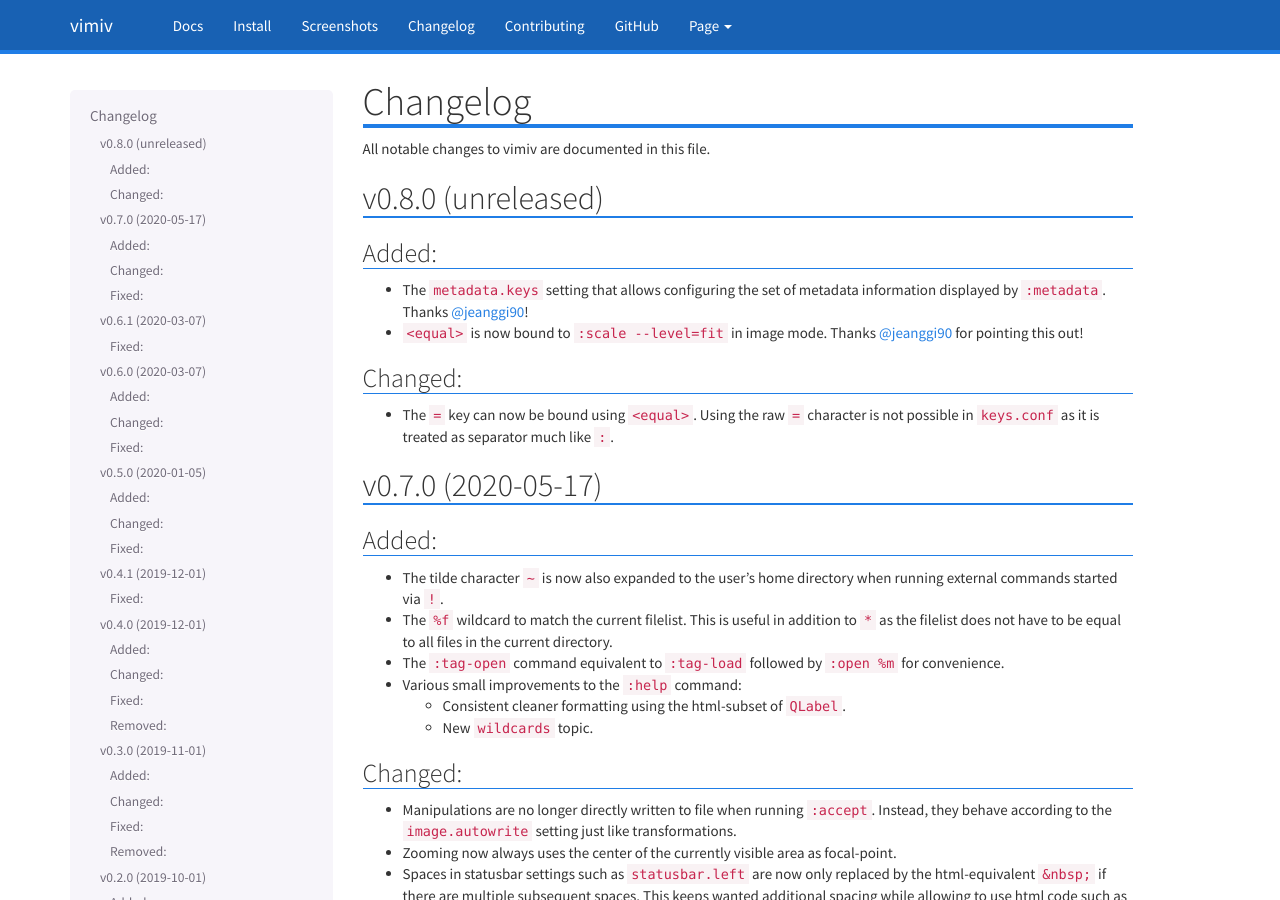
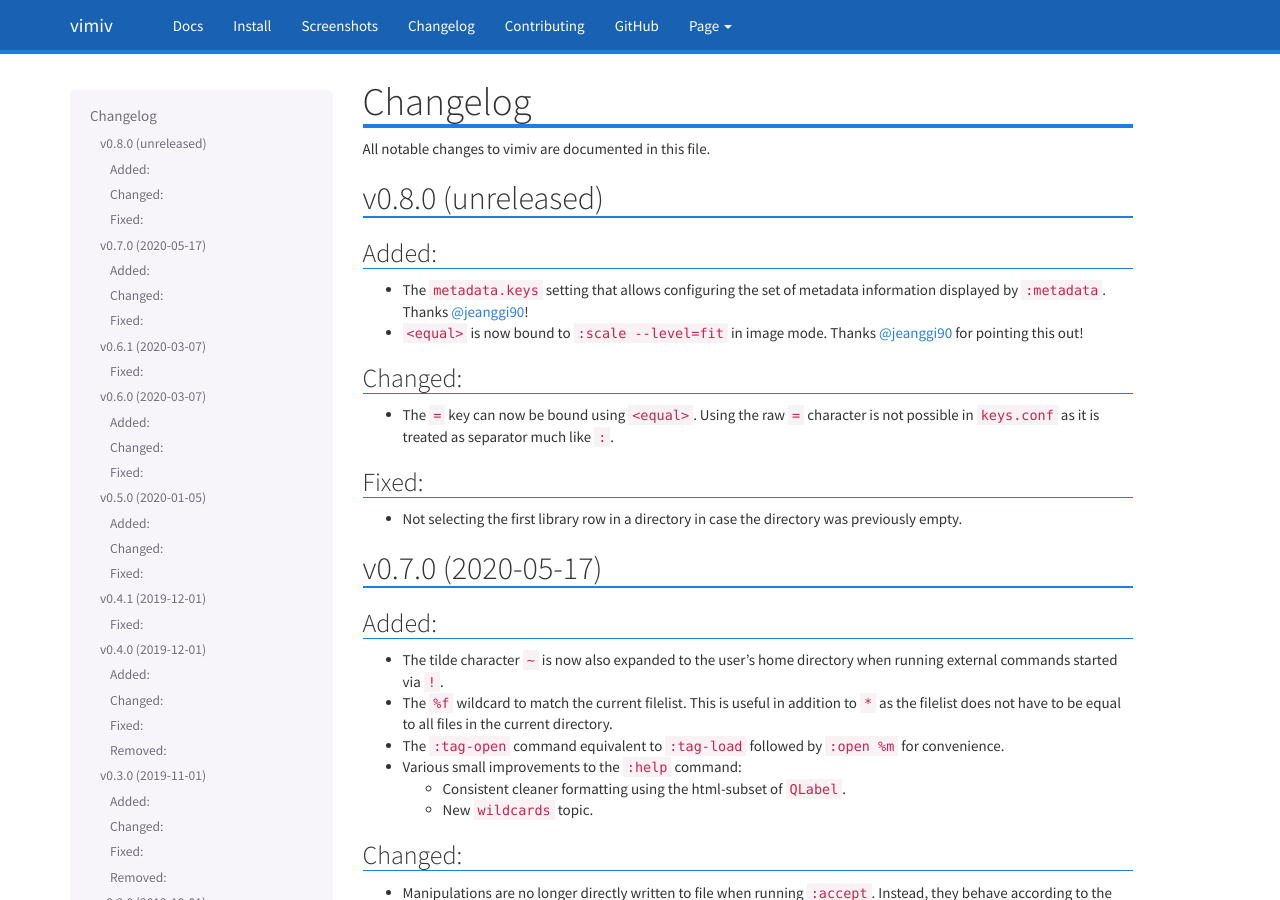
Before and after one commit to karlch/vimiv-qt, a Sphinx documentation site: the page built from docs/changelog.rst, in a window 1280 px wide and 900 px high. Built offline with Sphinx 7.4.7, drawn with Linux system fonts in a browser that asks for light colours.

Commit message:
Fix selecting first row of previously empty dir
The library stored the position -1 for the empty directory and restored
this, even if there is now a file in the directory.

```diff
--- a/docs/changelog.rst
+++ b/docs/changelog.rst
@@ -20,6 +20,12 @@
 
 * The ``=`` key can now be bound using ``<equal>``. Using the raw ``=`` character is not
   possible in ``keys.conf`` as it is treated as separator much like ``:``.
+
+Fixed:
+^^^^^^
+
+* Not selecting the first library row in a directory in case the directory was
+  previously empty.
 
 
 v0.7.0 (2020-05-17)
```
Also changed, not shown: 2 other files.
